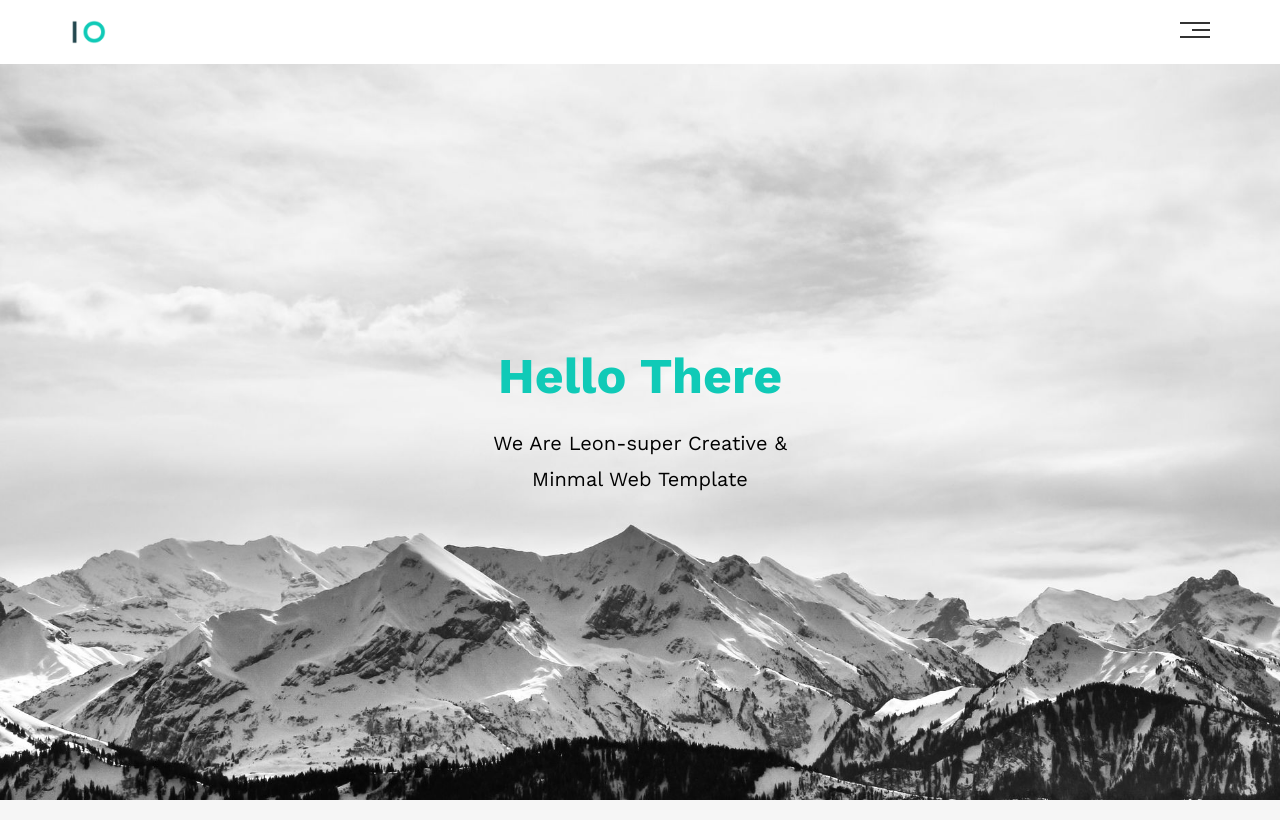
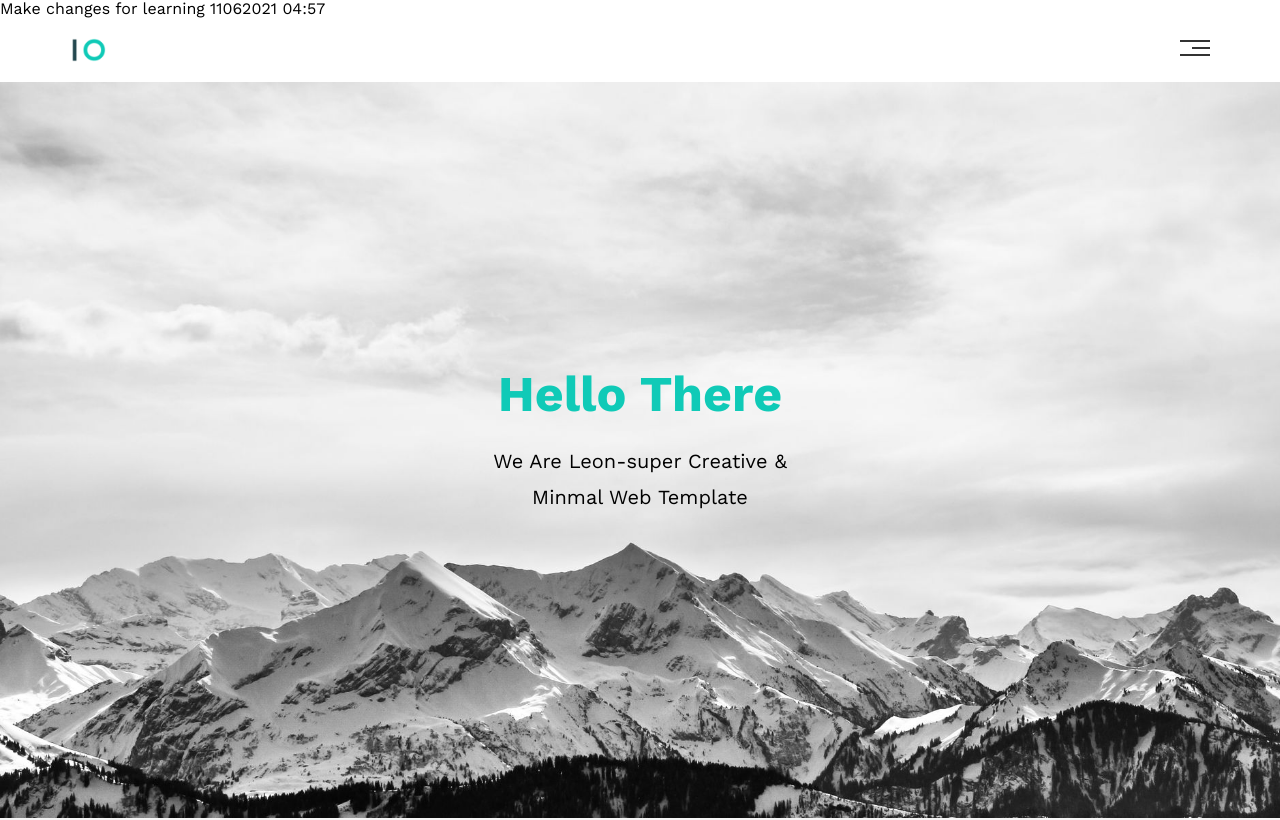
Before and after one commit to Legyptian/zero-HTML-CSS-Tuorial, a plain HTML site: page index.html in a window 1280 px wide. Shown: the top 820 px of the page. Drawn offline with nearby package versions, Linux system fonts and the light colour scheme.

Commit message:
Mdified the index file

```diff
--- a/index.html
+++ b/index.html
@@ -17,6 +17,7 @@
 <!--   adding this line for learning how to make changes 9/6/2021   -->
 </head>
 <body>
+    <div>Make changes for learning 11062021 04:57</div>
 <!-- Start Header -->
     <header class="header">
             <div class="container">
```
